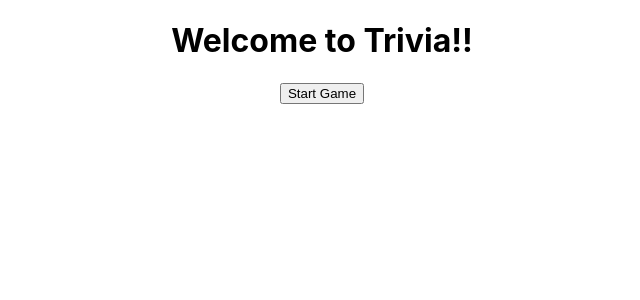
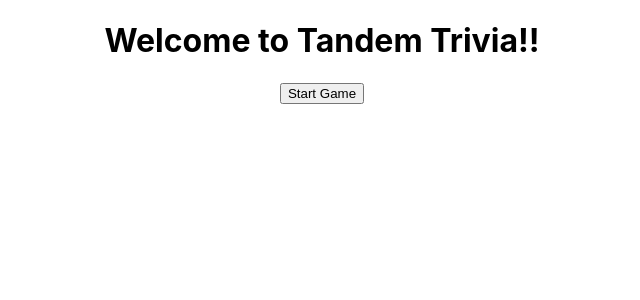
Before and after one commit to tbriany/tandem_trivia, a React (Create React App) app in the folder trivia_game/: page / in a window 1280 px wide. Shown: the top 300 px of the page, without its empty margins (318-958 px from the left). Built offline with nearby package versions, Linux system fonts and the light colour scheme.

Commit message:
changes intro message

```diff
--- a/trivia_game/src/App.js
+++ b/trivia_game/src/App.js
@@ -12,7 +12,7 @@ function App() {
         ? <Game />
         :
         <div>
-        <h1>Welcome to Trivia!!</h1>
+        <h1>Welcome to Tandem Trivia!!</h1>
         <button onClick={prevState => setgameStarted(true)}>Start Game</button>
         </div>
       }
```
